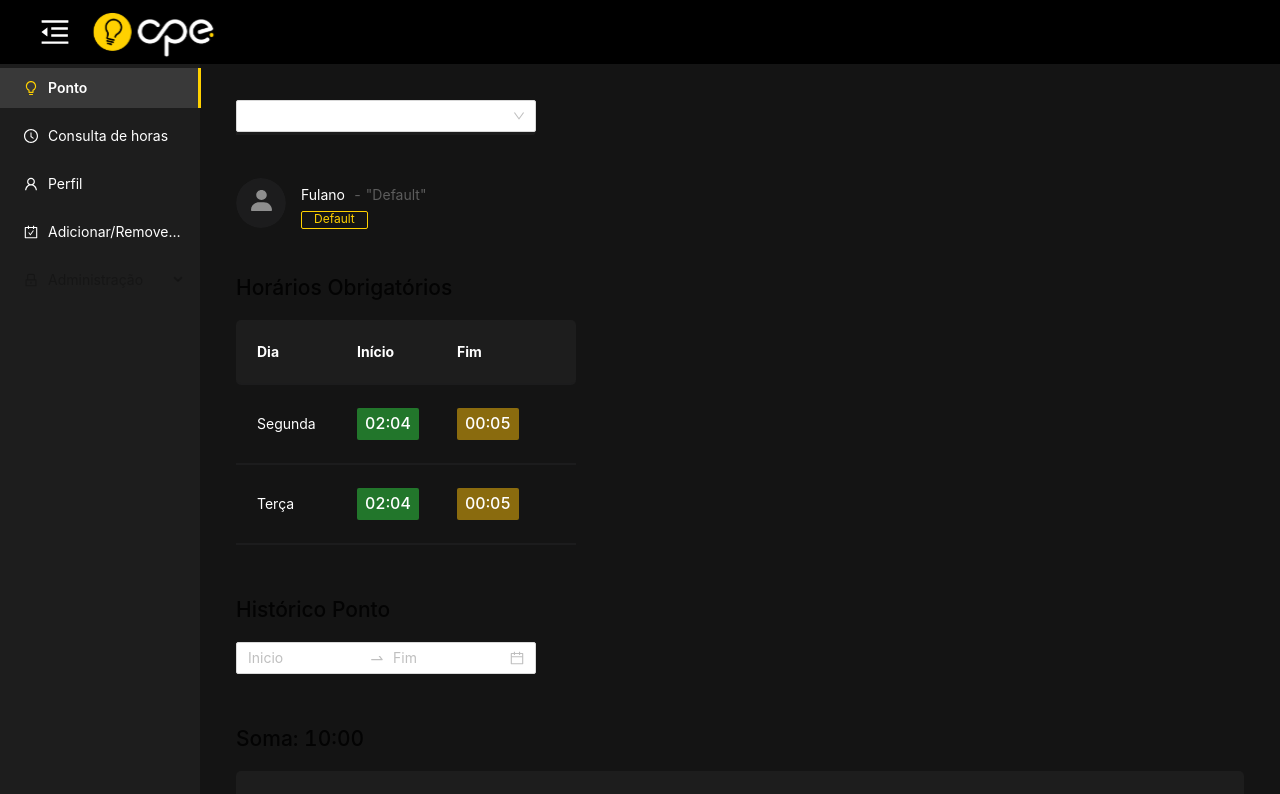
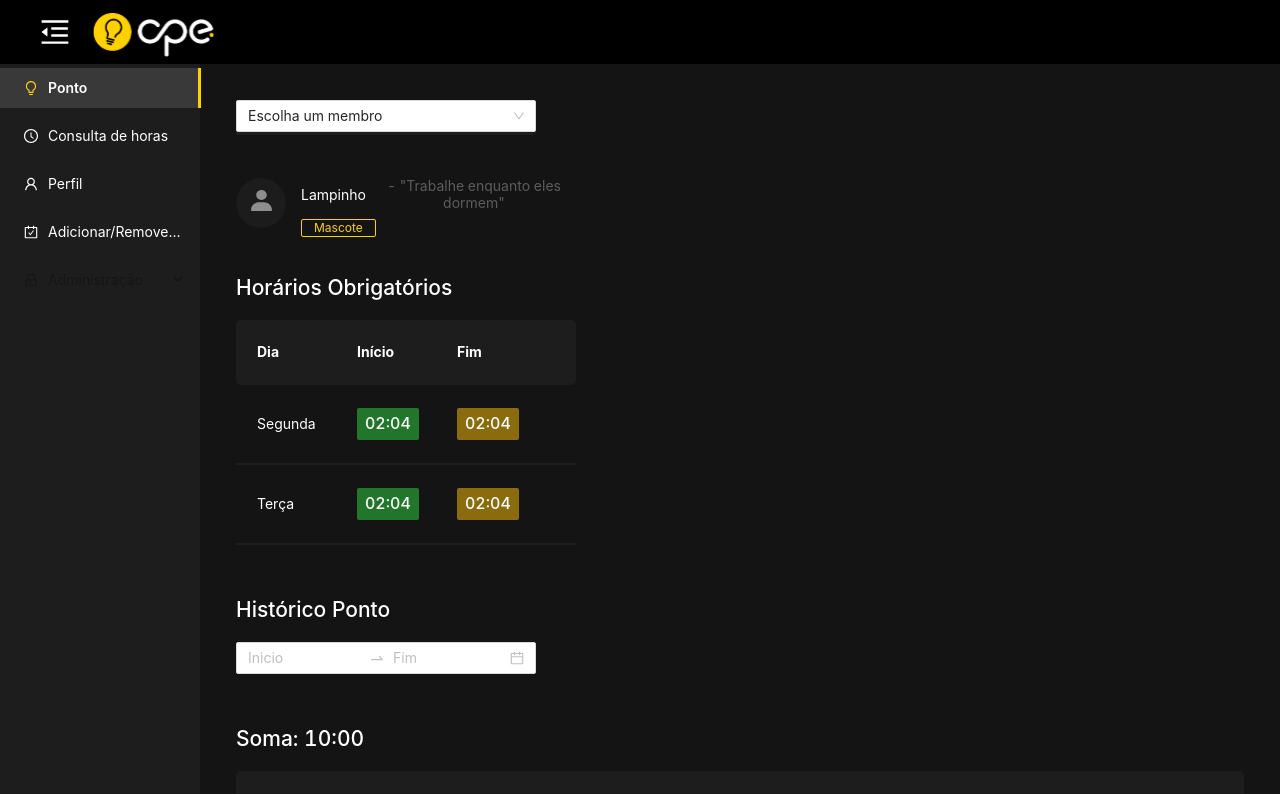
Before and after one commit to cpejr/frontend-novoponto, a React (Create React App) app: page /consultadehoras in a window 1280 px wide. Shown: the top 794 px of the page. Built offline with nearby package versions, Linux system fonts and the light colour scheme.

Commit message:
Logica escolha de membros e ajustes css

```diff
--- a/src/components/atoms/CommonSelectBox/index.js
+++ b/src/components/atoms/CommonSelectBox/index.js
@@ -5,14 +5,13 @@ import { Select } from 'antd';
 const { Option } = Select;
 
 const CommonSelectBox =
-({inputRef, placeholderSelect, value, optionsList = [], onChangeFunction}) => {
+({inputRef, defaultValue, optionsList = [], onChangeFunction}) => {
     return (
         <CommonSelectBoxContainer>
             <Select
                 size="default"
                 ref={inputRef}
-                value={value}
-                placeholder={placeholderSelect}
+                defaultValue={defaultValue}
                 onChange={onChangeFunction}
                 style={{ width: '100%' }}
             >
--- a/src/pages/HourConsultation/index.js
+++ b/src/pages/HourConsultation/index.js
@@ -6,23 +6,34 @@ import { DatePicker, Space } from 'antd';
 import {
   HourDisplayer,
   CommonSelectBox,
-  DefaultLabel
 } from "../../components/atoms";
 
 import LoggedMembers from "../../components/molecules/LoggedMembersSection";
 
-const options = [
+const membersOptions = [
   {
     value: 'Diogo',
+    role: 'Gerente de Produtos',
+    description: 'Uma descrição',
     label: 'Diogo',
   },
   {
     value: 'Arthur Lima',
+    role: 'Head de Projetos',
+    description: 'Uma descrição teste',
     label: 'Arthur Lima',
   },
   {
     value: 'Arthur Braga',
+    role: 'Head de Marketing',
+    description: 'Uma descrição teste 2',
     label: 'Arthur Braga',
+  },
+  {
+    value: 'João Prates',
+    role: 'Consultor de Vendas',
+    description: 'Vendas',
+    label: 'João Prates',
   },
 ]
 
@@ -75,12 +86,12 @@ const HoursConsultation = () => {
   const inputSelect = useRef(null);
 
   const [rangeDate, setRangeDate] = useState([]);
-  const [memberSelected, setMemberSelected] = useState("");
+  const [memberSelected, setMemberSelected] = useState([]);
   const [resultSumHistoricHours, setResultSumHistoricHours] = useState(0);
 
-  const handleSelectMember = (e) => {
-    console.log(e.target);
-    setMemberSelected(e.target);
+  const handleSelectMember = (value) => {
+    console.log(value);
+    setMemberSelected(membersOptions.filter(item => item.value === value));
   };
 
   function handleSelectDate(value, dateString) {
@@ -97,22 +108,23 @@ const HoursConsultation = () => {
     setResultSumHistoricHours("10:00");
   }, []);
 
+
   return (
     <HoursConsultationComponent theme={themeColors}>
       <div className="selectMemberArea">
         <CommonSelectBox
           inputRef={inputSelect}
-          defaultValue="Escolhe um membro"
-          optionsList={options}
+          defaultValue="Escolha um membro"
+          optionsList={membersOptions}
           onChangeFunction={handleSelectMember}
         />
       </div>
 
       <div className="memberArea">
         <LoggedMembers
-          name="Fulano"
-          role="Default"
-          description="Default"
+          name={memberSelected[0]?.label || 'Lampinho'}
+          role={memberSelected[0]?.role || 'Mascote'}
+          description={memberSelected[0]?.description || 'Trabalhe enquanto eles dormem'}
         />
       </div>
 
@@ -141,7 +153,6 @@ const HoursConsultation = () => {
                   <HourDisplayer
                     hour={new Date().getTime()}
                     hourColor={themeColors.yellow}
-                    startTime={true}
                   />
                 </td>
               </tr>
--- a/src/pages/HourConsultation/styles.js
+++ b/src/pages/HourConsultation/styles.js
@@ -25,6 +25,7 @@ const HoursConsultationComponent = styled.div`
         margin-bottom: 48px;
         h2{
             margin-bottom: 16px;
+            color: #FFFFFF;
         }
     }
 
@@ -80,6 +81,7 @@ const HoursConsultationComponent = styled.div`
         margin-bottom: 48px;
         h2{
             margin-bottom: 16px;
+            color: #FFFFFF;
         }
     }
 
@@ -88,6 +90,7 @@ const HoursConsultationComponent = styled.div`
         margin-bottom: 24px;
         h2{
             margin-bottom: 16px;
+            color: #FFFFFF;
         }
         .hoursSumAndTable{
             width: 100%;
@@ -99,6 +102,7 @@ const HoursConsultationComponent = styled.div`
         margin-bottom: 48px;
         h2{
             margin-bottom: 16px;
+            color: #FFFFFF;
         }
         .hoursSumAndTable{
             width: 100%;
--- a/src/styles/GlobalStyle.js
+++ b/src/styles/GlobalStyle.js
@@ -11,6 +11,8 @@ const GlobalStyle = createGlobalStyle`
     body {
         margin: 0;
         padding: 0;
+        overflow-x: auto;
+        width: auto;
 
         font-family: 'Inter', BlinkMacSystemFont, 'Segoe UI', 'Roboto', sans-serif;
         -webkit-font-smoothing: antialiased;
```
